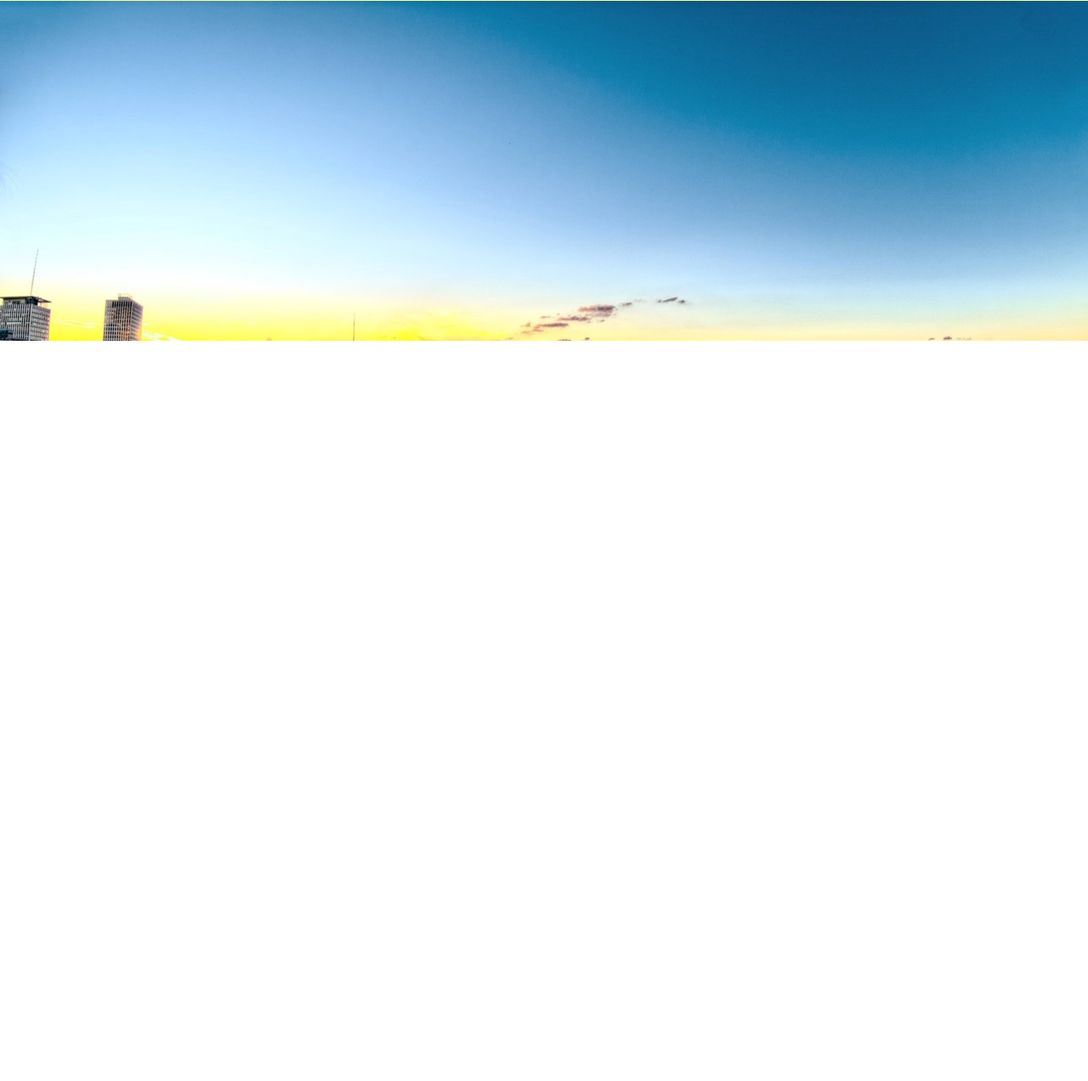
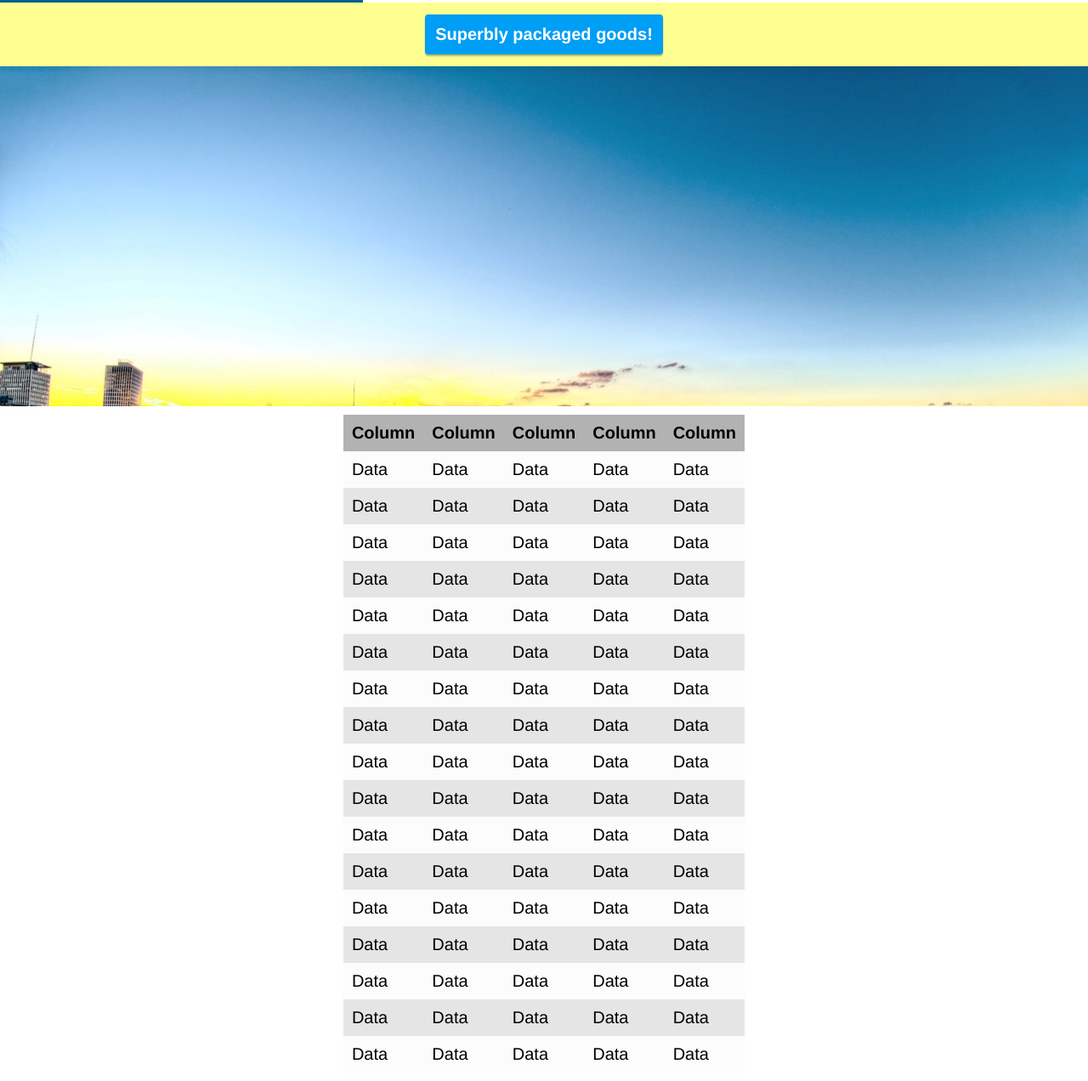
Before and after one commit to tomsoderlund/flexsite, a plain HTML site: page index.html in a window 1280 px wide. Shown: the part 1191-2463 px from the top of the page at 85% size. Before the commit the page ends 1592 px from the top, so only its background shows below. Drawn offline with Linux system fonts and the light colour scheme.

Commit message:
Table support

```diff
--- a/index.html
+++ b/index.html
@@ -5,6 +5,8 @@
 <meta http-equiv="content-type" content="text/html;charset=UTF-8"/>
 <meta name="description" content="description">
 <meta name="viewport" content="width=device-width, initial-scale=1.0, maximum-scale=1.0, user-scalable=no">
+<meta name="apple-mobile-web-app-capable" content="yes"/>
+<meta name="apple-mobile-web-app-status-bar-style" content="black-translucent">
 <link rel="icon" type="image/x-icon" href="./favicon.ico">
 <link rel="stylesheet" type="text/css" href="./styles/flexsite.css">
 <link rel="stylesheet" type="text/css" href="./styles/theme.css">
@@ -19,27 +21,167 @@
 	<section class="full color2" style="background-image: url(./images/unsplash-scott-webb-12981.jpg);">
 		<h1>A beautiful golden sun is setting</h1>
 		<p>The sky is on fire</p>
-	</section><section class="half color1">
+	</section>
+	<section class="half color1a">
 		<div class="card top">
 			<h2>A large neon sign rises into shot</h2>
 			<h3>It rests on top of a skyscraper</h3>
 			<p>The building is neither past nor future in design but a bit of both.</p>
 		</div>
-	</section><section class="half color3">
+	</section>
+	<section class="half color3">
 		<div class="card">
 			<img src="images/unsplash-scott-webb-12981.jpg" alt="">
 		</div>
-	</section><section class="full_thin color2">
+	</section>
+	<section class="full_thin color2">
 		<input type="" placeholder="email">
 	</section>
-	</section><section class="third color1">
+	<section class="third color1a">
 		<img src="images/unsplash-scott-webb-12981.jpg" alt="">
-	</section><section class="third color3">
-	</section><section class="third color1">
 	</section>
-	</section><section class="full_thin color2">
-		<button type="" class="color4">Superbly packaged goods!</button>
-	</section><section class="full color2" style="background-image: url(./images/unsplash-scott-webb-12981.jpg);">
+	<section class="third color3">
+	</section>
+	<section class="third color1a">
+	</section>
+	<section class="full_thin color2">
+		<button type="" class="color1b">Superbly packaged goods!</button>
+	</section>
+	<section class="full color2" style="background-image: url(./images/unsplash-scott-webb-12981.jpg);">
+	</section>
+	<section class="full white">
+		<table>
+			<thead>
+				<tr>
+					<th>Column</th>
+					<th>Column</th>
+					<th>Column</th>
+					<th>Column</th>
+					<th>Column</th>
+				</tr>
+			</thead>
+			<tbody>
+				<tr>
+					<td>Data</td>
+					<td>Data</td>
+					<td>Data</td>
+					<td>Data</td>
+					<td>Data</td>
+				</tr>
+				<tr>
+					<td>Data</td>
+					<td>Data</td>
+					<td>Data</td>
+					<td>Data</td>
+					<td>Data</td>
+				</tr>
+				<tr>
+					<td>Data</td>
+					<td>Data</td>
+					<td>Data</td>
+					<td>Data</td>
+					<td>Data</td>
+				</tr>
+				<tr>
+					<td>Data</td>
+					<td>Data</td>
+					<td>Data</td>
+					<td>Data</td>
+					<td>Data</td>
+				</tr>
+				<tr>
+					<td>Data</td>
+					<td>Data</td>
+					<td>Data</td>
+					<td>Data</td>
+					<td>Data</td>
+				</tr>
+				<tr>
+					<td>Data</td>
+					<td>Data</td>
+					<td>Data</td>
+					<td>Data</td>
+					<td>Data</td>
+				</tr>
+				<tr>
+					<td>Data</td>
+					<td>Data</td>
+					<td>Data</td>
+					<td>Data</td>
+					<td>Data</td>
+				</tr>
+				<tr>
+					<td>Data</td>
+					<td>Data</td>
+					<td>Data</td>
+					<td>Data</td>
+					<td>Data</td>
+				</tr>
+				<tr>
+					<td>Data</td>
+					<td>Data</td>
+					<td>Data</td>
+					<td>Data</td>
+					<td>Data</td>
+				</tr>
+				<tr>
+					<td>Data</td>
+					<td>Data</td>
+					<td>Data</td>
+					<td>Data</td>
+					<td>Data</td>
+				</tr>
+				<tr>
+					<td>Data</td>
+					<td>Data</td>
+					<td>Data</td>
+					<td>Data</td>
+					<td>Data</td>
+				</tr>
+				<tr>
+					<td>Data</td>
+					<td>Data</td>
+					<td>Data</td>
+					<td>Data</td>
+					<td>Data</td>
+				</tr>
+				<tr>
+					<td>Data</td>
+					<td>Data</td>
+					<td>Data</td>
+					<td>Data</td>
+					<td>Data</td>
+				</tr>
+				<tr>
+					<td>Data</td>
+					<td>Data</td>
+					<td>Data</td>
+					<td>Data</td>
+					<td>Data</td>
+				</tr>
+				<tr>
+					<td>Data</td>
+					<td>Data</td>
+					<td>Data</td>
+					<td>Data</td>
+					<td>Data</td>
+				</tr>
+				<tr>
+					<td>Data</td>
+					<td>Data</td>
+					<td>Data</td>
+					<td>Data</td>
+					<td>Data</td>
+				</tr>
+				<tr>
+					<td>Data</td>
+					<td>Data</td>
+					<td>Data</td>
+					<td>Data</td>
+					<td>Data</td>
+				</tr>
+			</tbody>
+		</table>
 	</section>
 
 </main>
--- a/styles/flexsite.css
+++ b/styles/flexsite.css
@@ -16,6 +16,10 @@ body, main {
 }
 
 /*----- Typography -----*/
+
+body {
+	font-family: sans-serif;
+}
 
 h1, h2, h3 {
 	text-align: center;
@@ -38,10 +42,10 @@ h3 {
 
 section {
 	width: 10rem;
-	height: 10rem;
-	line-height: initial;
+	height: auto;
 	padding: 0.5em;
 	background-size: cover;
+	background-color: rgba(0,0,0, 0.05);
 	/* Flexbox: */
 	display: inline-flex;
 	flex-direction: column;
@@ -52,21 +56,21 @@ section {
 
 .full, .full_thin {
 	width: 100%;
-	height: 50vh;
+	min-height: 50vh;
 }
 
 .full_thin {
-	height: auto;
+	min-height: auto;
 }
 
 .half {
 	width: 50%;
-	height: 40vh;
+	min-height: 40vh;
 }
 
 .third {
 	width: 33.33%;
-	height: 40vh;
+	min-height: 30vh;
 }
 
 /* Landscape layout */
@@ -126,23 +130,26 @@ table {
 	border-collapse: collapse;
 }
 
+thead tr {
+	background-color: rgba(0,0,0, 0.3);
+}
+
 td, th {
-	border: 2px solid #708090;
+	/* border: 2px solid rgba(0,0,0, 0.1); */
 	padding: 0.5em;
 }
 
-thead tr {
-	background-color: #708090;
-	color: white;
+tbody tr:nth-child(2n+0) {
+	background-color: rgba(0,0,0, 0.1);
 }
 
-tr:nth-child(2n+0) {
-	background-color: #cfd5da;
+tbody tr:nth-child(2n+1) {
+	background-color: rgba(0,0,0, 0.01);
 }
 
 /* Nice & simple: Button - http://codepen.io/tomsoderlund/pen/qqyzqp */
 button {
-	background-color: dodgerblue;
+	background-color: gray;
 	border-radius: 0.2em;
 	border: none;
 	box-shadow: 0 2px 2px rgba(0,0,0, 0.3);
@@ -152,8 +159,7 @@ button {
 	font-family: inherit;
 	font-size: inherit;
 	font-weight: bold;
-	width: 33.33%;
-	min-width: 12em;
+	min-width: 10em;
 	outline: none;
 	padding: 0.6em;
 	margin: 0.2em;
@@ -183,8 +189,7 @@ select {
 	color: inherit;
 	font-family: inherit;
 	font-size: inherit;
-	width: 33.33%;
-	min-width: 12em;
+	min-width: 10em;
 	padding: 0.6em;
 	margin: 0.2em;
 }
--- a/styles/theme.css
+++ b/styles/theme.css
@@ -8,8 +8,15 @@ body {
 
 /*----- Colors -----*/
 
-.color1 {
+.white {
+	background-color: white;
+}
+
+.color1a {
 	background-color: #026092;
+}
+.color1b {
+	background-color: #009ef4;
 }
 .color2 {
 	background-color: #ffff91;
@@ -17,6 +24,9 @@ body {
 .color3 {
 	background-color: #ff809a;
 }
-.color4 {
+
+/*----- Buttons & Input -----*/
+
+button {
 	background-color: #009ef4;
 }
```
